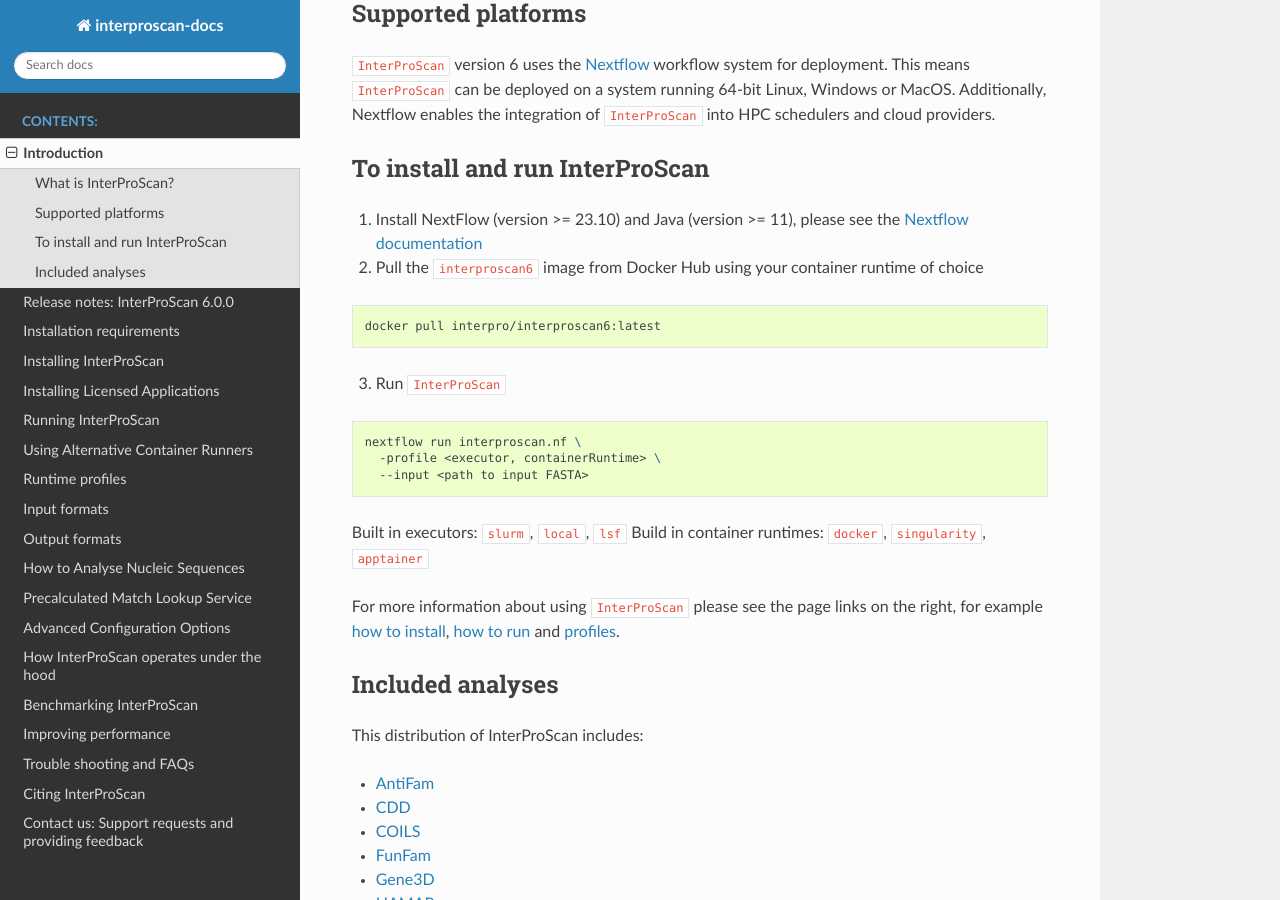
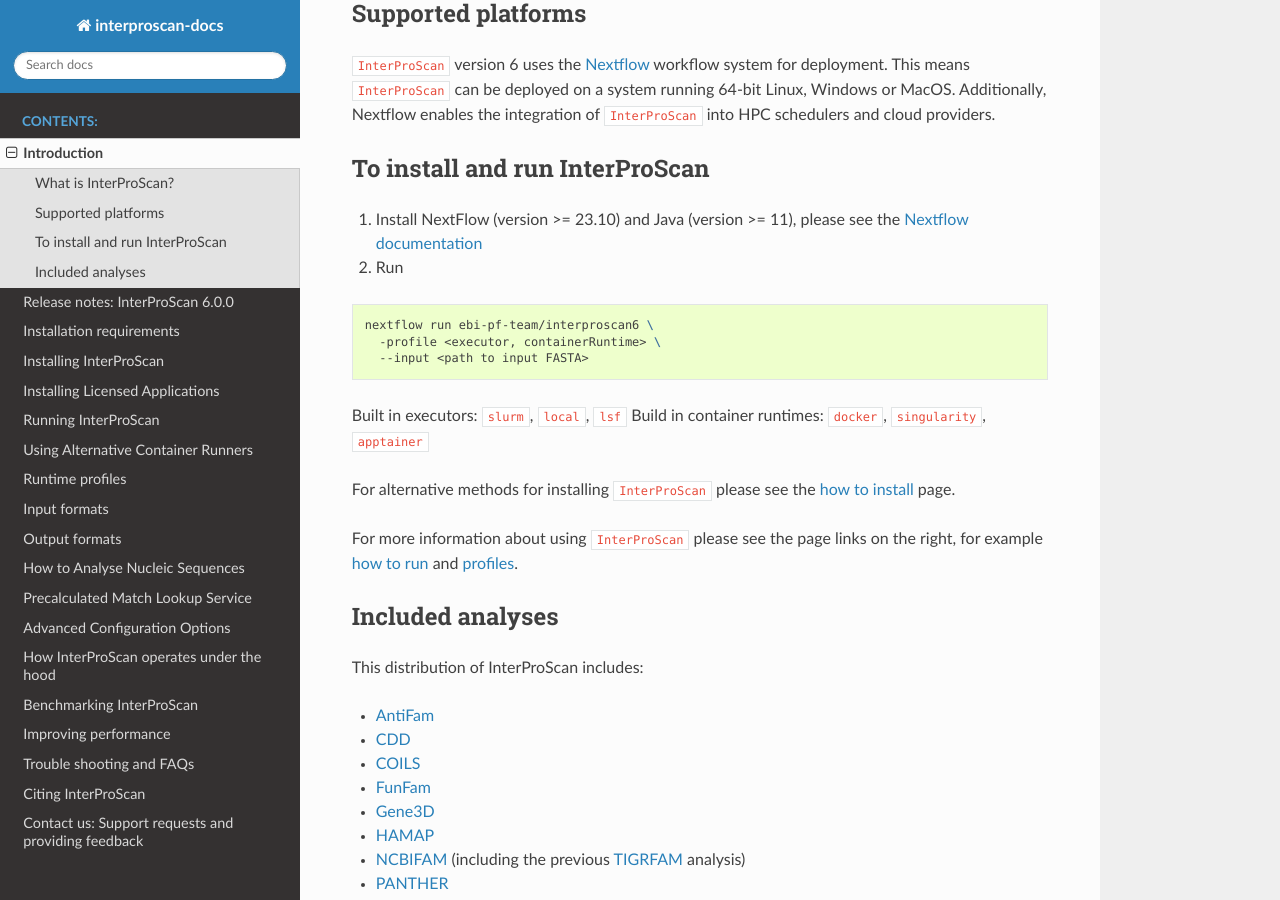
Before and after one commit to ebi-pf-team/interproscan-docs, a Sphinx documentation site: the page built from docs/Introduction.rst, in a window 1280 px wide and 900 px high, scrolled down 436 px. Built offline with Sphinx 7.4.7 and the Read the Docs theme 2.0.0, drawn with Linux system fonts in a browser that asks for light colours.

Commit message:
update running method

```diff
--- a/docs/Introduction.rst
+++ b/docs/Introduction.rst
@@ -29,17 +29,11 @@
 
 1. Install NextFlow (version >= 23.10) and Java (version >= 11), please see the `Nextflow documentation <https://www.nextflow.io/>`__
 
-2. Pull the ``interproscan6`` image from Docker Hub using your container runtime of choice
+2. Run
 
 .. code-block:: bash
 
-    docker pull interpro/interproscan6:latest
-
-3. Run ``InterProScan``
-
-.. code-block:: bash
-
-    nextflow run interproscan.nf \
+    nextflow run ebi-pf-team/interproscan6 \
       -profile <executor, containerRuntime> \
       --input <path to input FASTA>
 
@@ -47,9 +41,11 @@
 Built in executors: ``slurm``, ``local``, ``lsf``
 Build in container runtimes: ``docker``, ``singularity``, ``apptainer``
 
+For alternative methods for installing ``InterProScan`` please see the
+`how to install <HowToInstall.html>`__ page.
+
 For more information about using ``InterProScan`` please see the page links
-on the right, for example `how to install <HowToInstall.html>`__,
-`how to run <HowToRun.html>`__ and `profiles <Profiles.html>`__.
+on the right, for example `how to run <HowToRun.html>`__ and `profiles <Profiles.html>`__.
 
 Included analyses
 ~~~~~~~~~~~~~~~~~
```
